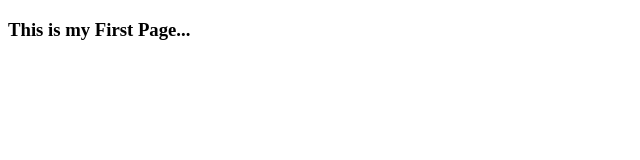
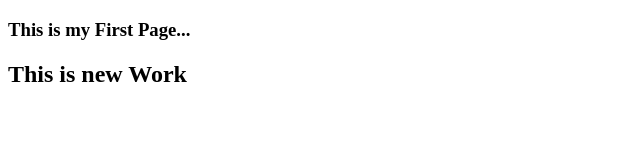
Before and after one commit to khanwahab/myNewRepo, a plain HTML site: page index.html in a window 1280 px wide. Shown: the whole page, without its empty margins (0-640 px from the left). Drawn offline with Linux system fonts and the light colour scheme.

Commit message:
This is my Second  Commit

```diff
--- a/index.html
+++ b/index.html
@@ -10,5 +10,8 @@
 
 <h3>This is my First Page...</h3>
 
+
+<h2>This is new Work</h2>
+
 </body>
 </html>
```
